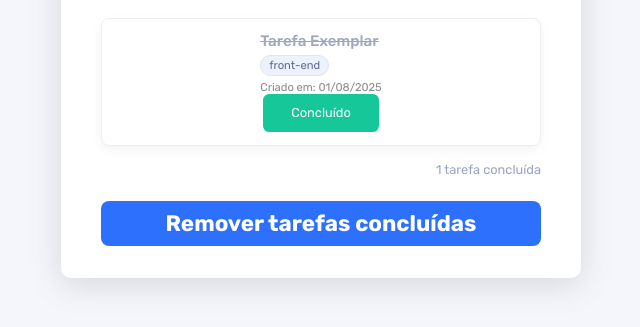
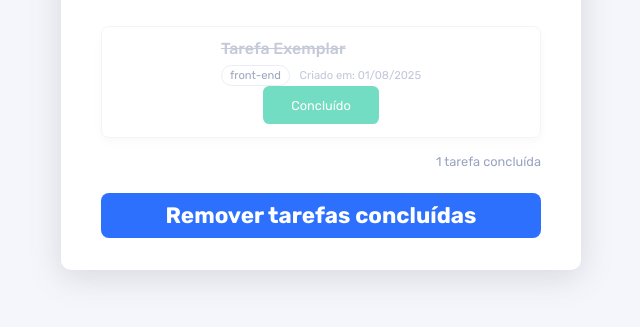
Before and after one commit to DevDonov4n/RID-219930_Desafio3, a plain HTML site: page index.html in a window 1280 px wide. Shown: the part 339-666 px from the top of the page, without its empty margins (319-959 px from the left). Drawn offline with Linux system fonts and the light colour scheme.

Commit message:
FIX: ajustei o layout das tarefas e documentei o codigo para facil leitura e entendimento do codigo

```diff
--- a/index.js
+++ b/index.js
@@ -1,18 +1,42 @@
 /**
  * =========================================================
- * BOARD DE TAREFAS — CÓDIGO FINAL
+ * BOARD DE TAREFAS (TO-DO LIST)
  * =========================================================
- * Funcionalidades:
- * - Criar tarefas
- * - Concluir / desfazer conclusão
- * - Persistência no LocalStorage
- * - Contador de tarefas concluídas
- * - Animações visuais
+ *
+ * Descrição geral:
+ * Esta aplicação implementa um Board de Tarefas utilizando
+ * JavaScript puro, HTML semântico e LocalStorage.
+ *
+ * O objetivo é permitir que o usuário:
+ * - Crie novas tarefas
+ * - Marque tarefas como concluídas
+ * - Visualize data e etiqueta da tarefa
+ * - Tenha persistência dos dados mesmo ao recarregar a página
+ * - Veja um contador de tarefas concluídas
+ *
+ * Este arquivo contém:
+ * - Gerenciamento de estado (LocalStorage)
+ * - Regras de negócio
+ * - Manipulação do DOM
+ * - Eventos da aplicação
+ *
+ * Estrutura de uma tarefa:
+ * {
+ *   id: number        // Identificador único
+ *   name: string      // Nome da tarefa
+ *   tag: string       // Etiqueta (ex: frontend, backend)
+ *   createdAt: string// Data de criação (pt-BR)
+ *   checked: boolean // Indica se a tarefa foi concluída
+ * }
  */
 
 /* =========================================================
- * ESTADO INICIAL
- * ========================================================= */
+ * ESTADO INICIAL DA APLICAÇÃO
+ * =========================================================
+ *
+ * Utilizado apenas para inicializar o LocalStorage
+ * caso ainda não exista nenhuma tarefa salva.
+ */
 
 const initialTasks = [
   {
@@ -25,29 +49,55 @@ const initialTasks = [
 ];
 
 /* =========================================================
- * LOCAL STORAGE
+ * LOCAL STORAGE — PERSISTÊNCIA DE DADOS
  * ========================================================= */
 
+/**
+ * Salva o array de tarefas no LocalStorage.
+ * Toda alteração nas tarefas deve passar por esta função.
+ *
+ * @param {Array<Object>} tasks - Lista de tarefas atualizada
+ */
 const saveTasksInLocalStorage = (tasks) => {
   localStorage.setItem('tasks', JSON.stringify(tasks));
 };
 
+/**
+ * Recupera as tarefas salvas no LocalStorage.
+ *
+ * @returns {Array<Object>} Lista de tarefas
+ * Caso não exista nada salvo, retorna um array vazio.
+ */
 const loadTasksFromLocalStorage = () => {
   return JSON.parse(localStorage.getItem('tasks')) || [];
 };
 
 /* =========================================================
- * UTILITÁRIOS
+ * FUNÇÕES UTILITÁRIAS
  * ========================================================= */
 
+/**
+ * Retorna a data atual formatada no padrão pt-BR.
+ *
+ * @returns {string} Data formatada (dd/mm/aaaa)
+ */
 const getCurrentDate = () => {
   return new Date().toLocaleDateString('pt-BR');
 };
 
 /* =========================================================
- * CONTADOR
+ * CONTADOR DE TAREFAS CONCLUÍDAS
  * ========================================================= */
 
+/**
+ * Atualiza o texto que informa quantas tarefas
+ * estão marcadas como concluídas.
+ *
+ * Esta função deve ser chamada sempre que:
+ * - Uma tarefa for criada
+ * - Uma tarefa for concluída/desconcluída
+ * - Tarefas concluídas forem removidas
+ */
 const updateTasksCounter = () => {
   const tasks = loadTasksFromLocalStorage();
   const completed = tasks.filter(task => task.checked).length;
@@ -62,32 +112,50 @@ const updateTasksCounter = () => {
 };
 
 /* =========================================================
- * DOM — CRIAÇÃO DE TAREFA
+ * CRIAÇÃO DE ELEMENTOS DO DOM
  * ========================================================= */
 
+/**
+ * Cria o elemento <li> que representa uma tarefa na interface.
+ *
+ * Responsabilidade única:
+ * - Criar e estruturar o HTML da tarefa
+ * - Associar o evento do botão "Concluir"
+ *
+ * @param {Object} task - Objeto da tarefa
+ * @returns {HTMLLIElement} Elemento da lista
+ */
 const createTaskElement = (task) => {
   const li = document.createElement('li');
   li.className = 'task-item';
 
+  // Aplica estilo visual se a tarefa estiver concluída
   if (task.checked) {
     li.classList.add('completed');
   }
 
-  const info = document.createElement('div');
-  info.className = 'task-info';
+  /* Conteúdo da tarefa (lado esquerdo) */
+  const content = document.createElement('div');
+  content.className = 'task-content';
 
   const title = document.createElement('h3');
   title.textContent = task.name;
 
+  const meta = document.createElement('div');
+  meta.className = 'task-meta';
+
   const tag = document.createElement('span');
   tag.className = 'task-tag';
-  tag.textContent = task.tag;
+  tag.textContent = task.tag || 'frontend';
 
-  const date = document.createElement('small');
+  const date = document.createElement('span');
+  date.className = 'task-date';
   date.textContent = `Criado em: ${task.createdAt}`;
 
-  info.append(title, tag, date);
+  meta.append(tag, date);
+  content.append(title, meta);
 
+  /* Botão de ação */
   const button = document.createElement('button');
   button.textContent = task.checked ? 'Concluído' : 'Concluir';
 
@@ -95,14 +163,22 @@ const createTaskElement = (task) => {
     toggleTaskStatus(task.id);
   });
 
-  li.append(info, button);
+  li.append(content, button);
   return li;
 };
 
 /* =========================================================
- * RENDERIZAÇÃO
+ * RENDERIZAÇÃO DA LISTA
  * ========================================================= */
 
+/**
+ * Renderiza todas as tarefas na tela.
+ *
+ * Responsabilidades:
+ * - Limpar a lista atual
+ * - Criar os elementos visuais das tarefas
+ * - Atualizar o contador de tarefas concluídas
+ */
 const renderTasks = () => {
   const list = document.getElementById('tasks-list');
   if (!list) return;
@@ -121,11 +197,17 @@ const renderTasks = () => {
  * REGRAS DE NEGÓCIO
  * ========================================================= */
 
+/**
+ * Adiciona uma nova tarefa.
+ *
+ * @param {string} name - Nome da tarefa
+ * @param {string} tag - Etiqueta da tarefa
+ */
 const addTask = (name, tag) => {
   const tasks = loadTasksFromLocalStorage();
 
   const newTask = {
-    id: Date.now(),
+    id: Date.now(), // Gera ID único
     name,
     tag,
     createdAt: getCurrentDate(),
@@ -136,6 +218,11 @@ const addTask = (name, tag) => {
   renderTasks();
 };
 
+/**
+ * Alterna o estado de conclusão de uma tarefa.
+ *
+ * @param {number} taskId - ID da tarefa
+ */
 const toggleTaskStatus = (taskId) => {
   const tasks = loadTasksFromLocalStorage();
 
@@ -149,6 +236,9 @@ const toggleTaskStatus = (taskId) => {
   renderTasks();
 };
 
+/**
+ * Remove todas as tarefas que estão concluídas.
+ */
 const removeCompletedTasks = () => {
   const tasks = loadTasksFromLocalStorage();
   const activeTasks = tasks.filter(task => !task.checked);
@@ -161,6 +251,16 @@ const removeCompletedTasks = () => {
  * EVENTOS
  * ========================================================= */
 
+/**
+ * Handler do formulário de criação de tarefas.
+ *
+ * Responsabilidade:
+ * - Capturar valores do formulário
+ * - Validar o nome da tarefa
+ * - Criar a tarefa
+ *
+ * @param {Event} event
+ */
 const handleCreateTask = (event) => {
   event.preventDefault();
 
@@ -174,9 +274,17 @@ const handleCreateTask = (event) => {
 };
 
 /* =========================================================
- * INICIALIZAÇÃO
+ * INICIALIZAÇÃO DA APLICAÇÃO
  * ========================================================= */
 
+/**
+ * Executado quando a página é carregada.
+ *
+ * Responsabilidades:
+ * - Registrar eventos
+ * - Inicializar o LocalStorage (se necessário)
+ * - Renderizar tarefas salvas
+ */
 window.onload = () => {
   const form = document.getElementById('create-task-form');
   form.addEventListener('submit', handleCreateTask);
@@ -186,6 +294,7 @@ window.onload = () => {
     removeBtn.addEventListener('click', removeCompletedTasks);
   }
 
+  // Inicializa tarefas padrão caso o LocalStorage esteja vazio
   if (!localStorage.getItem('tasks')) {
     saveTasksInLocalStorage(initialTasks);
   }
--- a/style.css
+++ b/style.css
@@ -71,23 +71,50 @@ header h1 {
 }
 
 .task-tag {
-  font-size: 0.75rem;
-  color: #2D70FD;
-  background-color: #EEF2FF;
-  padding: 0.2rem 0.6rem;
-  border-radius: 12px;
-  width: fit-content;
+ padding: 0.15rem 0.6rem;
+  border-radius: 999px;
+  border: 1px solid #cfd6eb;
+  font-size: 0.7rem;
+  color: #5a6b91;
 }
 
 .task-item {
-  display: flex;
+   display: flex;
   justify-content: space-between;
   align-items: center;
+
+  padding: 1.2rem 1.6rem;
+  border-radius: 12px;
+  border: 1px solid #eef1f7;
   background-color: #fff;
-  padding: 1rem 1.2rem;
-  border-radius: 12px;
-  margin-bottom: 1rem;
+
+  transition: all 0.3s ease;
   box-shadow: rgba(0, 0, 0, 0.05) 0px 4px 12px;
+
+  &:hover{
+    box-shadow: rgba(100, 100, 111, 0.15) 0px 6px 20px;
+    transform: translateY(-2px);
+  }
+
+  & > button {
+
+    height: 2.4rem;
+    padding: 0 1.2rem;
+    border-radius: 8px;
+    border: none;
+
+    background-color: #2D70FD;
+    color: #fff;
+    font-size: 0.8rem;
+    cursor: pointer;
+
+    transition: all 0.3s ease;
+
+    & :hover{
+      opacity: 0.85;
+    }
+
+  }
 }
 
 .task-date {
@@ -121,6 +148,29 @@ header h1 {
   border-radius: 8px;
   cursor: pointer;
   transition: transform 0.3s ease, opacity 0.3s ease;
+}
+
+/* ===== Conteúdo ===== */
+.task-content {
+  display: flex;
+  flex-direction: column;
+  gap: 0.4rem;
+}
+
+.task-content h3 {
+  font-size: 1rem;
+  font-weight: 500;
+  color: #0b1a4a;
+}
+
+
+/* ===== Linha inferior ===== */
+.task-meta {
+  display: flex;
+  align-items: center;
+  gap: 0.6rem;
+  font-size: 0.75rem;
+  color: #8a94b8;
 }
 
 .add-task-btn:hover {
@@ -207,6 +257,19 @@ header h1 {
 .task-item.completed h3 {
   text-decoration: line-through;
   color: #a0a8bf;
+}
+
+.task-item.completed button {
+  background-color: #16c79a;
+}
+
+/* ===== Estado concluído ===== */
+.task-item.completed {
+  opacity: 0.6;
+}
+
+.task-item.completed h3 {
+  text-decoration: line-through;
 }
 
 .task-item.completed button {
```
